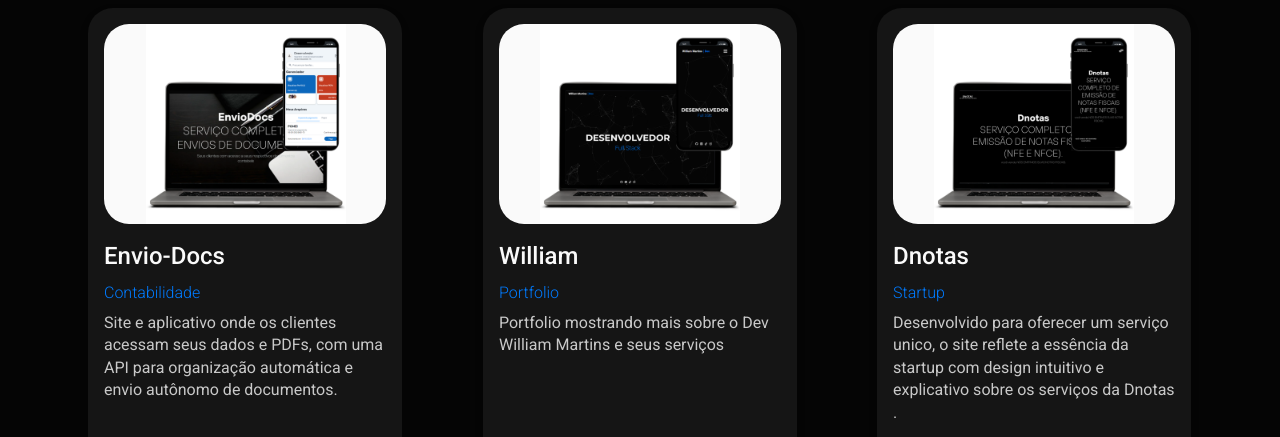
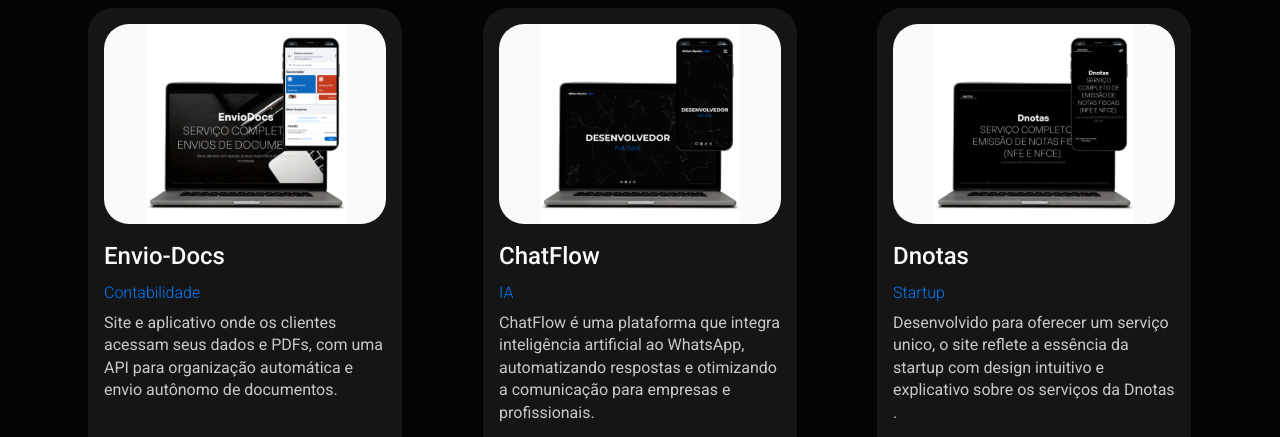
Before and after one commit to UiWill/Meu-Site, a website: page projects.html in a window 1280 px wide. Shown: the part 222-659 px from the top of the page. Drawn offline with nearby package versions, Linux system fonts and the light colour scheme.

Commit message:
Automatico

```diff
--- a/projects.html
+++ b/projects.html
@@ -137,9 +137,9 @@
 
                         <div class="content-card">
                             <div class="text-project">
-                                <h2>William</h2>
-                                <span>Portfolio</span>
-                                <p>Portfolio mostrando mais sobre o Dev William Martins e seus serviços</p>
+                                <h2>ChatFlow</h2>
+                                <span>IA</span>
+                                <p>ChatFlow é uma plataforma que integra inteligência artificial ao WhatsApp, automatizando respostas e otimizando a comunicação para empresas e profissionais.</p>
                             </div>
                             <div class="cta-project">
                                 <div class="tag-project">
```
